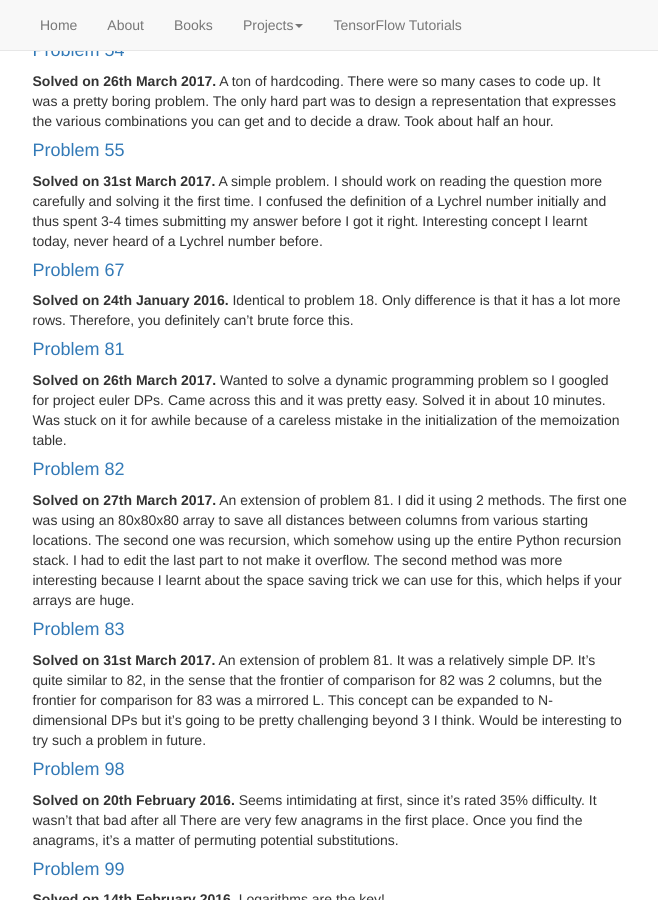
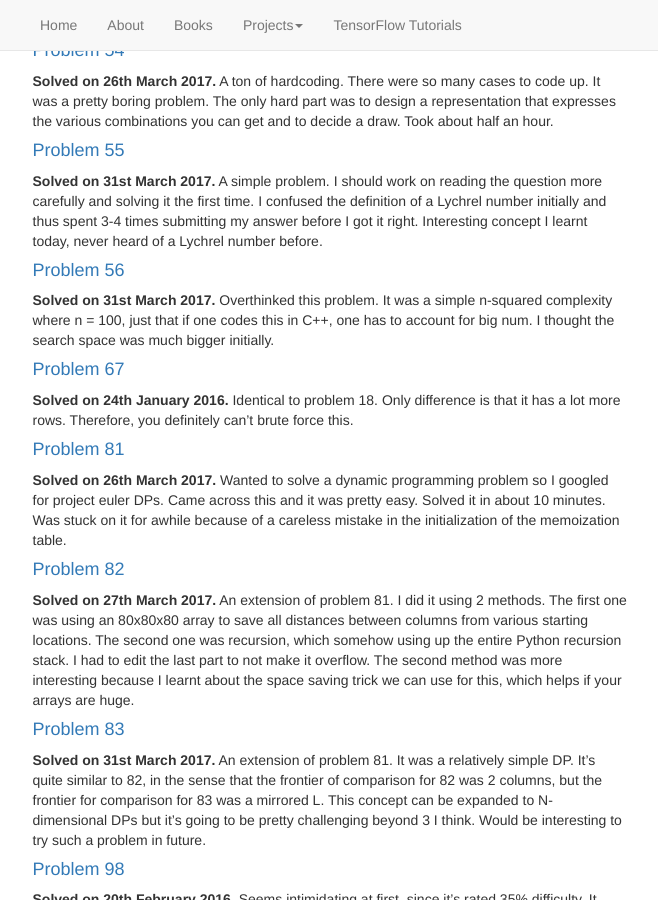
Before and after one commit to sspeng/jkschin.github.io, a Jekyll site: the page built from _posts/2016-01-24-project-euler-1-to-100.md, in a window 1280 px wide and 900 px high, scrolled down 3741 px. Shown: the whole window, without its empty margins (310-968 px from the left). Built offline with Jekyll 4.4.1, drawn with Linux system fonts in a browser that asks for light colours; nearby versions of some CDN libraries.

Commit message:
euler 56

```diff
--- a/_posts/2016-01-24-project-euler-1-to-100.md
+++ b/_posts/2016-01-24-project-euler-1-to-100.md
@@ -135,6 +135,11 @@ of a Lychrel number initially and thus spent 3-4 times submitting my answer
 before I got it right. Interesting concept I learnt today, never heard of a
 Lychrel number before.
 
+#### <a href="https://projecteuler.net/problem=56">Problem 56</a>
+**Solved on 31st March 2017.** Overthinked this problem. It was a simple
+n-squared complexity where n = 100, just that if one codes this in C++, one has
+to account for big num. I thought the search space was much bigger initially.
+
 #### <a href="https://projecteuler.net/problem=67">Problem 67</a>
 **Solved on 24th January 2016.** Identical to problem 18. Only difference is that it has a lot more rows. Therefore, you definitely can't brute force this.
 
--- a/euler/index.html
+++ b/euler/index.html
@@ -65,7 +65,7 @@ layout: default
 		<td class="problem_solved"><a href={% post_url 2016-01-24-project-euler-1-to-100 %}>53</a></td>
 		<td class="problem_solved"><a href={% post_url 2016-01-24-project-euler-1-to-100 %}>54</a></td>
 		<td class="problem_solved"><a href={% post_url 2016-01-24-project-euler-1-to-100 %}>55</a></td>
-		<td class="problem_unsolved"><a href="https://projecteuler.net/problem=56">56</a></td>
+		<td class="problem_solved"><a href={% post_url 2016-01-24-project-euler-1-to-100 %}>56</a></td>
 		<td class="problem_unsolved"><a href="https://projecteuler.net/problem=57">57</a></td>
 		<td class="problem_unsolved"><a href="https://projecteuler.net/problem=58">58</a></td>
 		<td class="problem_unsolved"><a href="https://projecteuler.net/problem=59">59</a></td>
```
